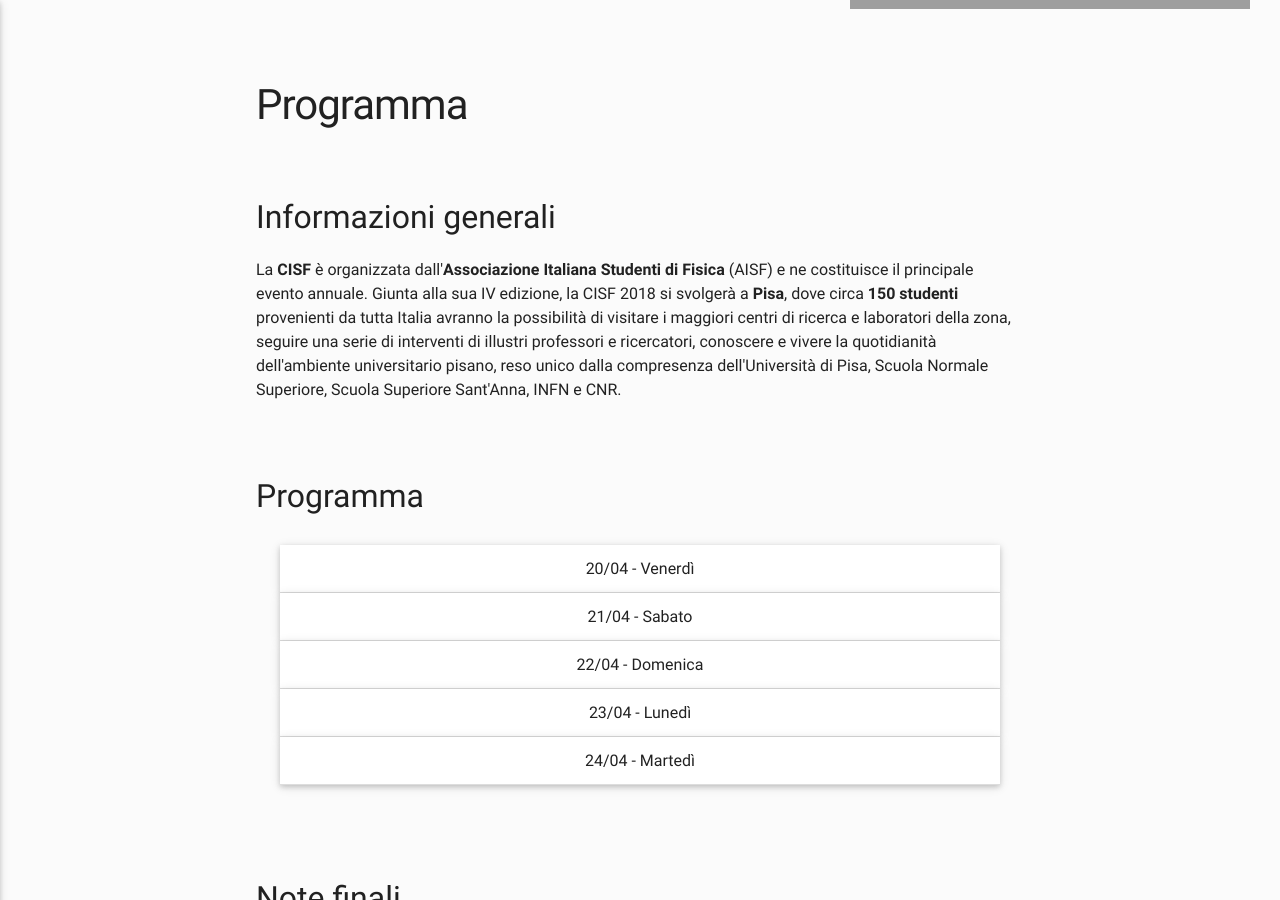
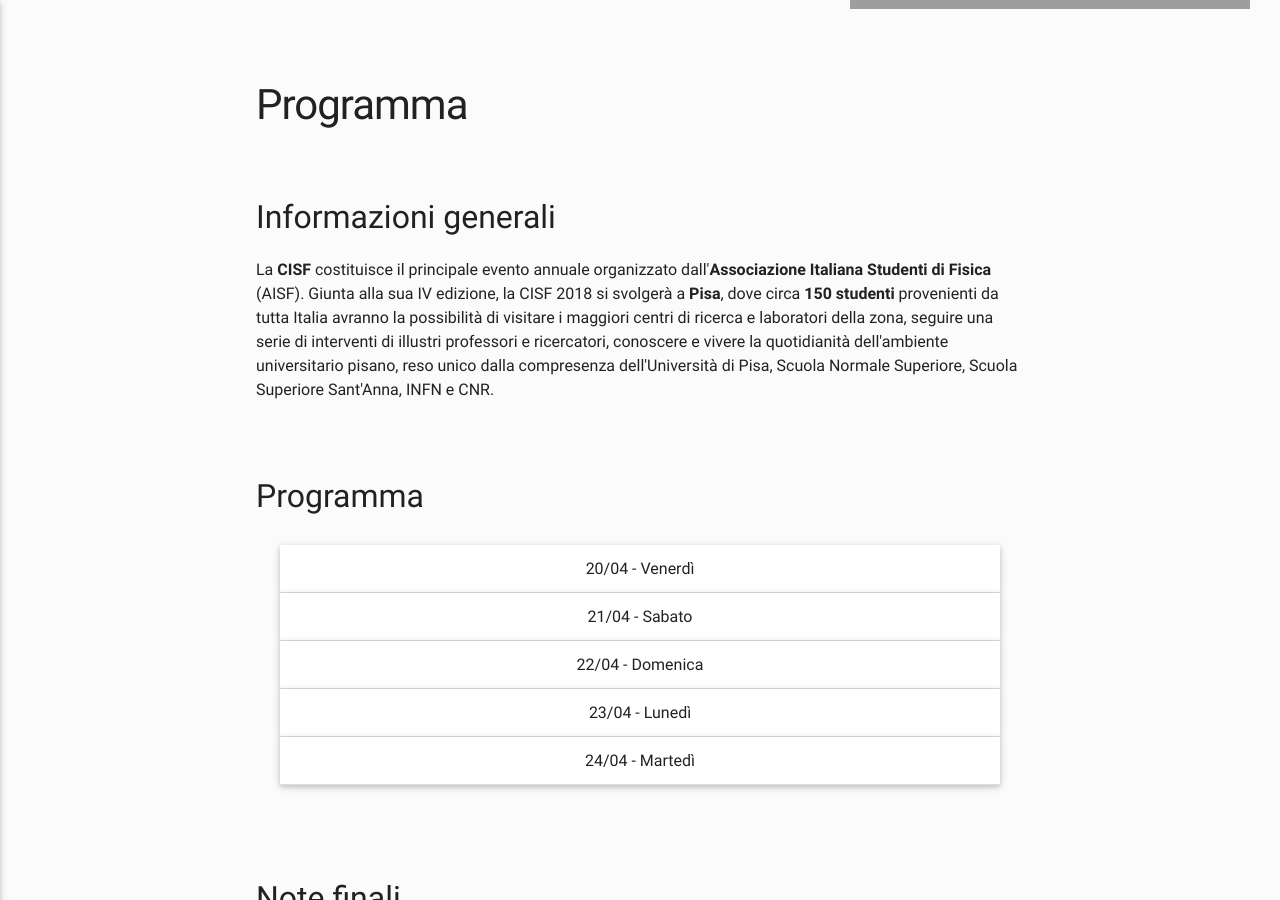
Before and after one commit to AndreaGurgone/AndreaGurgone.github.io, a Jekyll site: the page built from programme.html, in a window 1280 px wide and 900 px high, scrolled down 389 px. Built offline with Jekyll 4.4.1, drawn with Linux system fonts in a browser that asks for light colours; nearby versions of some CDN libraries.

Commit message:
Update programme.yml

```diff
--- a/_data/programme.yml
+++ b/_data/programme.yml
@@ -1,5 +1,5 @@
 info: "
-La <b>CISF</b> è organizzata dall'<b>Associazione Italiana Studenti di Fisica</b> (AISF) e ne costituisce il principale evento annuale.
+La <b>CISF</b> costituisce il principale evento annuale organizzato dall'<b>Associazione Italiana Studenti di Fisica</b> (AISF).
 Giunta alla sua IV edizione, la CISF 2018 si svolgerà a <b>Pisa</b>, dove circa <b>150 studenti</b>
 provenienti da tutta Italia avranno la possibilità di visitare i maggiori centri di ricerca e laboratori
 della zona, seguire una serie di interventi di illustri professori e ricercatori, conoscere e vivere la quotidianità dell'ambiente universitario pisano,
```
